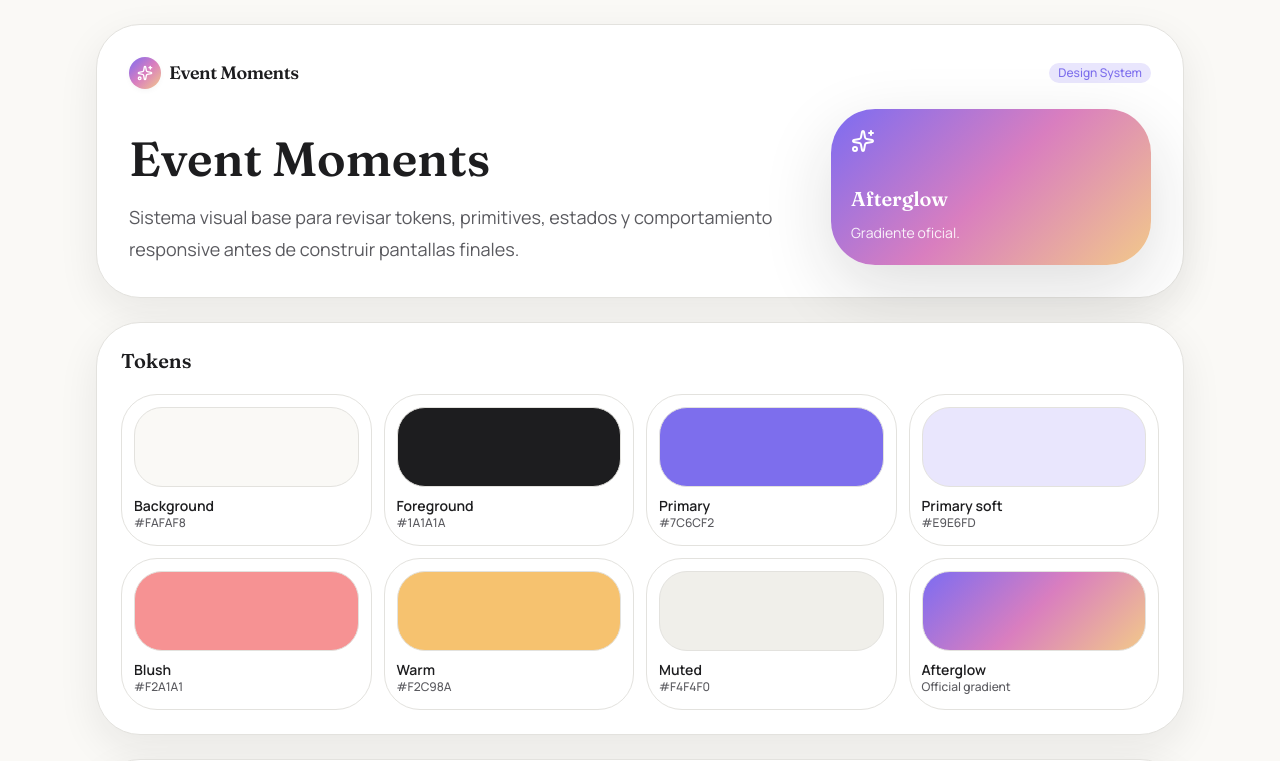
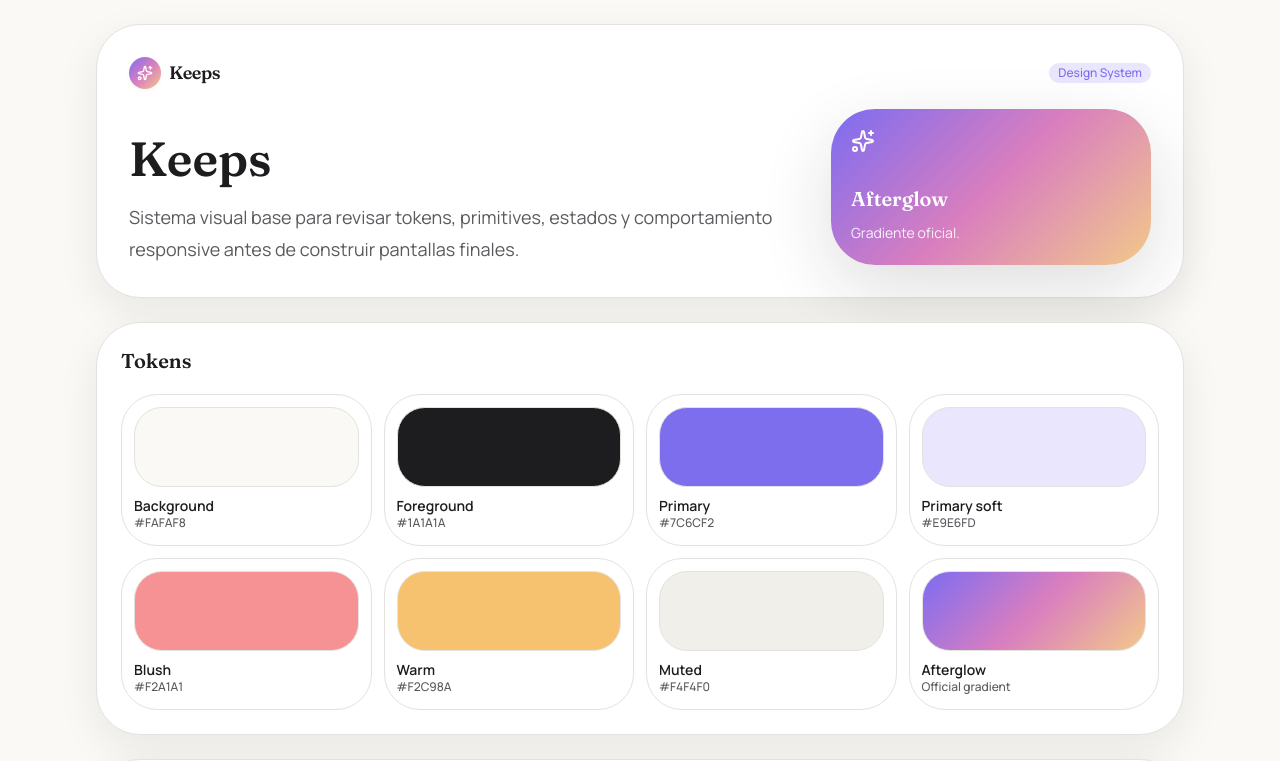
Before and after one commit to ricardoTellezA/Event_moments_Front, a Next.js app: page /design-system in a window 1280 px wide. Shown: the top 761 px of the page. Built offline with nearby package versions, Linux system fonts and the light colour scheme.

Commit message:
"rebrand-to-keeps-and-localize-auth"

```diff
--- a/src/app/layout.tsx
+++ b/src/app/layout.tsx
@@ -18,7 +18,7 @@ const manrope = Manrope({
 });
 
 export const metadata: Metadata = {
-  title: "Event Moments",
+  title: "Keeps",
   description: "Todas las fotos de tu evento en un solo lugar.",
 };
 
@@ -32,6 +32,8 @@ export default function RootLayout({ children }: LayoutProps<"/">) {
         <ClerkProvider
           signInUrl="/sign-in"
           signUpUrl="/sign-up"
+          signInFallbackRedirectUrl="/mis-albumes"
+          signUpFallbackRedirectUrl="/mis-albumes"
           afterSignOutUrl="/"
           appearance={{
             variables: {
--- a/src/components/shared/app-logo/app-logo.tsx
+++ b/src/components/shared/app-logo/app-logo.tsx
@@ -17,7 +17,7 @@ export function AppLogo({ href = "/", compact = false, className }: AppLogoProps
       </span>
       {!compact ? (
         <span className="font-heading text-lg font-semibold tracking-tight">
-          Event Moments
+          Keeps
         </span>
       ) : null}
     </Link>
--- a/src/features/albums/screens/printable-qr-screen.tsx
+++ b/src/features/albums/screens/printable-qr-screen.tsx
@@ -63,7 +63,7 @@ export function PrintableQrScreen({ id }: { id: string }) {
                 <span className="grid size-12 place-items-center rounded-2xl bg-afterglow text-primary-foreground shadow-soft">
                   <CameraIcon className="size-5" />
                 </span>
-                <span className="text-label text-background">Event Moments</span>
+                <span className="text-label text-background">Keeps</span>
               </div>
               <span className="rounded-full bg-background/92 px-4 py-2 text-xs font-semibold text-foreground">
                 Sin cuenta para invitados
--- a/src/features/design-system/components/design-system-header.tsx
+++ b/src/features/design-system/components/design-system-header.tsx
@@ -12,7 +12,7 @@ export function DesignSystemHeader() {
       </div>
       <div className="mt-5 grid gap-6 lg:grid-cols-[1fr_320px] lg:items-end">
         <div>
-          <h1 className="text-display-lg">Event Moments</h1>
+          <h1 className="text-display-lg">Keeps</h1>
           <p className="mt-3 max-w-2xl text-body-lg text-muted-foreground">
             Sistema visual base para revisar tokens, primitives, estados y
             comportamiento responsive antes de construir pantallas finales.
--- a/src/features/design-system/components/design-system-overlays-section.tsx
+++ b/src/features/design-system/components/design-system-overlays-section.tsx
@@ -45,7 +45,10 @@ export function DesignSystemOverlaysSection() {
   return (
     <DesignSection title="Overlays y feedback">
       <div className="flex flex-wrap gap-3">
-        <ShareEventDialog eventName="Boda Ana & Luis" url="eventmoments.com/e/abc123" />
+        <ShareEventDialog
+          eventName="Boda Ana & Luis"
+          url="keeps.tellez.website/e/abc123"
+        />
         <DeleteDialogDemo />
         <UpgradeDialogDemo />
         <SheetDemo />
@@ -100,7 +103,7 @@ function UpgradeDialogDemo() {
           </DialogDescription>
         </DialogHeader>
         <div className="rounded-3xl bg-soft-gradient p-5">
-          <p className="text-heading-3">Event Pass</p>
+          <p className="text-heading-3">Keeps Pass</p>
           <p className="mt-1 text-body-sm text-muted-foreground">
             30 dias, 1,000 fotos y descarga completa.
           </p>
--- a/src/features/design-system/components/design-system-shared-section.tsx
+++ b/src/features/design-system/components/design-system-shared-section.tsx
@@ -23,11 +23,11 @@ export function DesignSystemSharedSection() {
             action={<Button size="sm">Accion</Button>}
           />
         </div>
-        <QrCard url="eventmoments.com/e/abc123" />
+        <QrCard url="keeps.tellez.website/e/abc123" />
         <div className="rounded-3xl border border-border bg-soft-gradient p-5">
           <Countdown label="Se revelan en" hours={3} minutes={14} seconds={28} />
           <div className="mt-4">
-            <CopyButton value="eventmoments.com/e/abc123" />
+            <CopyButton value="keeps.tellez.website/e/abc123" />
           </div>
         </div>
       </div>
--- a/src/features/marketing/components/marketing-footer.tsx
+++ b/src/features/marketing/components/marketing-footer.tsx
@@ -6,7 +6,7 @@ export function MarketingFooter() {
     <footer className="border-t border-border/60 py-10">
       <PageContainer className="flex flex-col items-center gap-3 text-body-sm text-muted-foreground sm:flex-row sm:justify-between">
         <AppLogo />
-        <p>Hecho para recordar. Event Moments 2026</p>
+        <p>Hecho para recordar. Keeps 2026</p>
       </PageContainer>
     </footer>
   );
--- a/src/features/marketing/components/marketing-header.tsx
+++ b/src/features/marketing/components/marketing-header.tsx
@@ -51,7 +51,7 @@ export function MarketingHeader() {
           </SheetTrigger>
           <SheetContent>
             <SheetHeader>
-              <SheetTitle>Event Moments</SheetTitle>
+              <SheetTitle>Keeps</SheetTitle>
             </SheetHeader>
             <nav className="mt-8 grid gap-3">
               {marketingNavItems.map((item) => (
--- a/src/features/marketing/data/marketing.data.ts
+++ b/src/features/marketing/data/marketing.data.ts
@@ -95,7 +95,7 @@ export const pricingPlans = [
     features: ["1 album", "24 horas", "Hasta 100 fotos", "QR compartible"],
   },
   {
-    name: "Event Pass",
+    name: "Keeps Pass",
     eyebrow: "Mas elegido",
     price: "$79",
     suffix: "MXN / evento",
--- a/src/proxy.ts
+++ b/src/proxy.ts
@@ -9,7 +9,13 @@ const isProtectedRoute = createRouteMatcher([
 
 export default clerkMiddleware(async (auth, req) => {
   if (isProtectedRoute(req)) {
-    await auth.protect();
+    const signInUrl = new URL("/sign-in", req.url);
+    signInUrl.searchParams.set(
+      "redirect_url",
+      `${req.nextUrl.pathname}${req.nextUrl.search}`,
+    );
+
+    await auth.protect({ unauthenticatedUrl: signInUrl.toString() });
   }
 });
 
```
Also changed, not shown: 1 other file (tests, documents, lock files or other folders).
